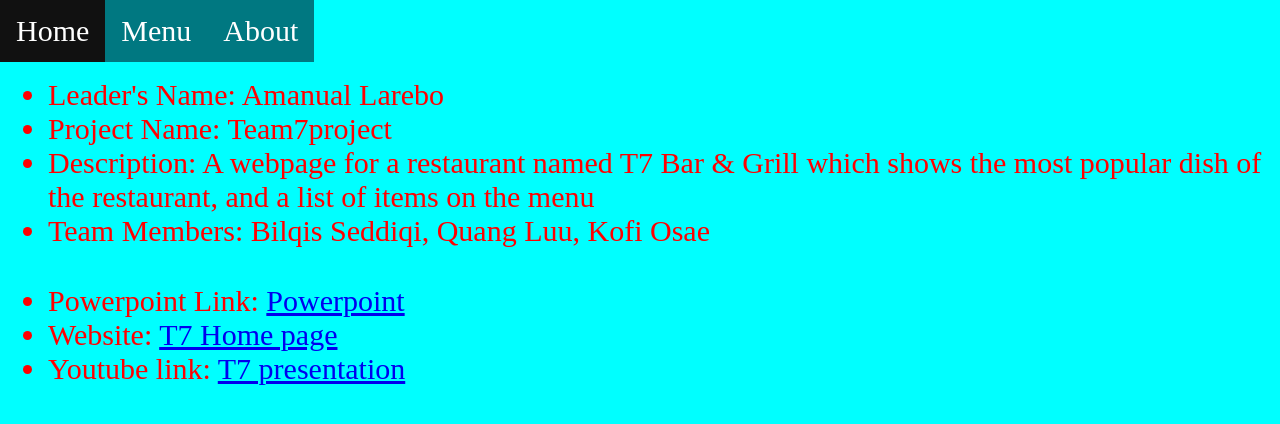
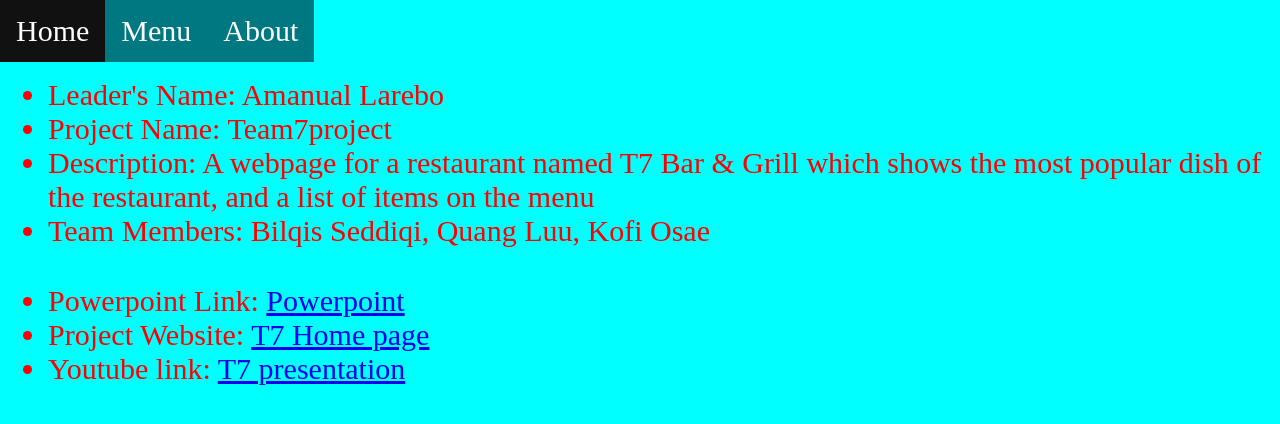
Before and after one commit to cscteam7/Team7project, a plain HTML site: page info.html in a window 1280 px wide. Drawn offline with Linux system fonts and the light colour scheme.

Commit message:
Update info.html

```diff
--- a/info.html
+++ b/info.html
@@ -57,7 +57,7 @@
                     <li>Team Members: Bilqis Seddiqi, Quang Luu, Kofi Osae</li><br><br>
 
                     <li>Powerpoint Link: <a href="https://docs.google.com/presentation/d/1ObWYevsv70m3OKm3n9xVEeA-MvIheCXYUyTFw2RmWDM/edit#slide=id.gcb9a0b074_1_0">Powerpoint</a></li>
-                    <li>Website: <a href="index.html"> T7 Home page</a></li>
+                    <li>Project Website: <a href="index.html"> T7 Home page</a></li>
                     <li>Youtube link: <a href="https://www.youtube.com/watch?v=6rTxRj69yt0">T7 presentation</a></li>
                 </ul>
             </div>
```
